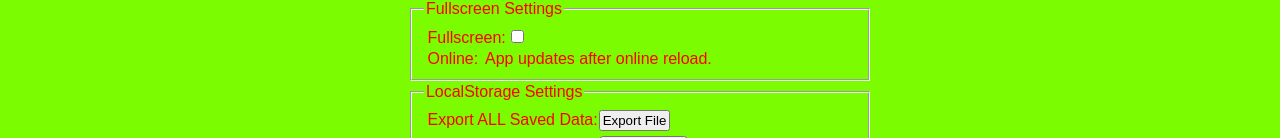
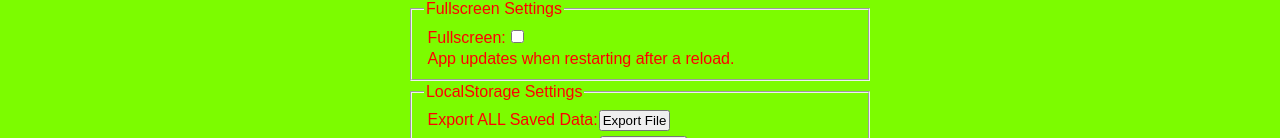
Before and after one commit to jacobpatterson1549/macro-measure, a React (Create React App) app: page / in a window 1280 px wide. Both pictures are taken after a click on the button "edit settings". Shown: the part 403-541 px from the top of the page. Built offline with nearby package versions, Linux system fonts and the light colour scheme.

Commit message:
simplifying add-to-home-screen reload info
improving descriptive information

```diff
--- a/src/components/FullscreenSettings.js
+++ b/src/components/FullscreenSettings.js
@@ -8,24 +8,29 @@ export const FullscreenSettings = (props) => (
                 onChange={handleToggleFullscreen()}
             />
         </Label>
-        {
-            props.installPromptEvent
+        {getAddToHomeScreen(props)}
+    </Fieldset>
+);
+
+const getAddToHomeScreen = ({ installPromptEvent, onLine} ) => (
+    installPromptEvent
     ? (
         <Label caption="Add to Home Screen">
             <ButtonInput
                 value="Install"
-                            onClick={handlePromptInstall(props.installPromptEvent)}
+                onClick={handlePromptInstall(installPromptEvent)}
             />
         </Label>
     )
     : (
         <div>
-                        <span>{props.onLine ? 'Online:' : 'OFFLINE:'}</span>
-                        <span> App updates after online reload.</span>
+            <span>App updates when restarting after a reload.</span>
+            {
+                !onLine &&
+                <span>Currently offline.  Go online to reload.</span>
+            }
         </div>
     )
-        }
-    </Fieldset>
 );
 
 const handleToggleFullscreen = () => (toFullscreen) => (
```
Also changed, not shown: 1 other file (tests, documents, lock files or other folders). Lines whose indentation alone changed are shown as unchanged.
